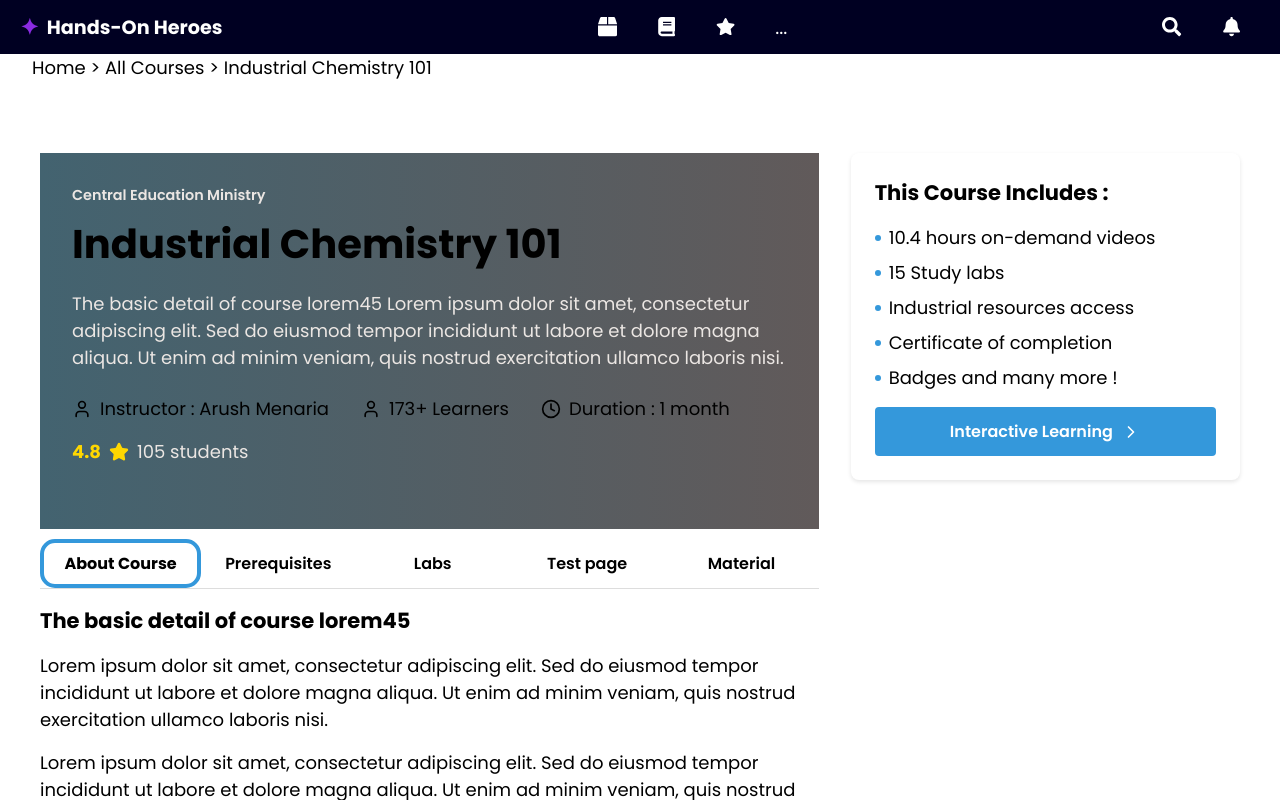
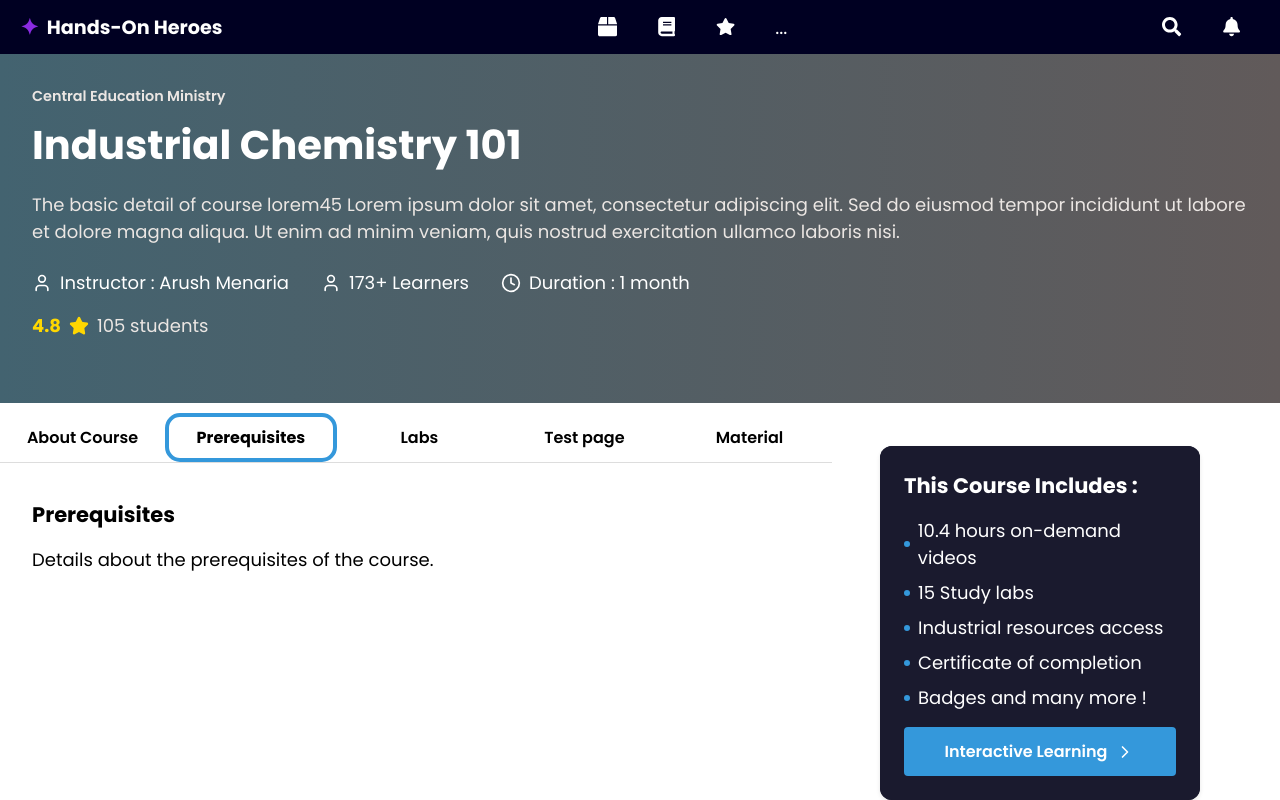
Before and after one commit to Vansh41104/SIH_2024, a React (Vite) app: page /course in a window 1280 px wide. Both pictures are taken after a click on the button "Prerequisites". Shown: the top 800 px of the page. Built offline with nearby package versions, Linux system fonts and the light colour scheme.

Commit message:
push course page final

```diff
--- a/src/pages/CoursePage/CoursePage.css
+++ b/src/pages/CoursePage/CoursePage.css
@@ -1,8 +1,10 @@
 .crpg-course-page {
+  width: 100%;
   font-family: Arial, sans-serif;
   font-size: large;
  color: black;
   min-height: 100vh;
+
 
   background-color: white;
 }
@@ -10,6 +12,8 @@
 .crpg-upper-div {
   background : linear-gradient(to right, #436370, #615a5a);
   padding: 2rem 2rem;
+  color: white;
+  /* width: 100%; */
 }
 
 .crpg-header {
@@ -20,8 +24,16 @@
 
 .crpg-course-container {
   max-width: 1600px;
-  margin: 0 auto;
-  padding: 0 2rem;
+  display: none;
+
+  margin-top: 12px;
+  padding: 24px;
+}
+.crpg-container {
+  /* padding: 24px; */
+
+
+
 }
 
 .crpg-header-content {
@@ -56,7 +68,7 @@
 .crpg-main-content {
   display: flex;
   gap: 2rem;
-  padding: 2rem 0;
+  /* padding: 2rem 0; */
 }
 
 .crpg-course-info {
@@ -112,6 +124,7 @@
   border-bottom: 1px solid #ddd;
   margin-bottom: 1rem;
   color: black;
+  width: 65%;
 }
 
 .crpg-course-tabs button {
@@ -127,6 +140,16 @@
   font-weight: bold;
   color: black;
 }
+.crpg-course-details{
+  padding: 20px;
+  height: 34vh;
+  width: 65%;
+  margin-left: 12px;
+
+  overflow: hidden;
+
+
+}
 
 .crpg-course-details h3 {
   margin-bottom: 1rem;
@@ -137,14 +160,25 @@
 }
 
 .crpg-course-sidebar {
-  flex: 1;
+  position: absolute;
+  bottom: 0;
+  color: white;
+
+  right:5rem;
+  background-color: #1a1a2e;
+  border-radius: 12px;
+  width:25%;
+
+
 }
 
 .crpg-sidebar-content {
   background-color: #fff;
   padding: 1.5rem;
-  border-radius: 8px;
+  border-radius: 12px;
   box-shadow: 0 2px 4px rgba(0,0,0,0.1);
+  background-color: #1a1a2e;
+
 }
 
 .crpg-sidebar-content h3 {
--- a/src/pages/CoursePage/CoursePage.jsx
+++ b/src/pages/CoursePage/CoursePage.jsx
@@ -1,13 +1,78 @@
-import React from 'react';
+import React, { useState } from 'react';
 import { Star, Clock, User, ChevronRight } from 'lucide-react';
 import './CoursePage.css';
 import Navbar from "../../components/Navbar/Navbar";
-// import Background from 'three/src/renderers/common/Background.js';
 
+// Tab Components
+const AboutCourse = () => (
+  <div>
+    <h3>The basic detail of course lorem45</h3>
+    <p>Lorem ipsum dolor sit amet, consectetur adipiscing elit. Sed do eiusmod tempor incididunt ut labore et dolore magna aliqua. Ut enim ad minim veniam, quis nostrud exercitation ullamco laboris nisi.</p>
+    <p>Lorem ipsum dolor sit amet, consectetur adipiscing elit. Sed do eiusmod tempor incididunt ut labore et dolore magna aliqua. Ut enim ad minim veniam, quis nostrud exercitation ullamco laboris nisi.</p>
+    <p>Lorem ipsum dolor sit amet, consectetur adipiscing elit. Sed do eiusmod tempor incididunt ut labore et dolore magna aliqua. Ut enim ad minim veniam, quis nostrud exercitation ullamco laboris nisi.</p>
+  </div>
+);
+
+const Prerequisites = () => (
+  <div>
+    <h3>Prerequisites</h3>
+    <p>Details about the prerequisites of the course.</p>
+  </div>
+);
+
+const Labs = () => (
+  <div>
+    <h3>Labs Related to project:</h3>
+    <p>Information about the labs included in the course.</p>
+    <button className="crpg-interactive-learning" >
+                <span>Labs page</span>
+                <ChevronRight size={20} />
+              </button>
+  </div>
+);
+
+const TestPage = () => (
+  <div>
+    <h3>Test Related to projects:</h3>
+    <p>Details about the test pages and assessments.</p>
+    <button className="crpg-interactive-learning">
+                <span>Test Page</span>
+                <ChevronRight size={20} />
+              </button>
+  </div>
+);
+
+const Material = () => (
+  <div>
+    <h3>Materials Related to Course:</h3>
+    <p>Information about the course material and resources.</p>
+  </div>
+);
+
+// Main CoursePage Component
 const CoursePage = () => {
+  const [activeTab, setActiveTab] = useState('about');
+
+  const renderTabContent = () => {
+    switch (activeTab) {
+      case 'about':
+        return <AboutCourse />;
+      case 'prerequisites':
+        return <Prerequisites />;
+      case 'labs':
+        return <Labs />;
+      case 'testPage':
+        return <TestPage />;
+      case 'material':
+        return <Material />;
+      default:
+        return null;
+    }
+  };
+
   return (
     <div className="crpg-course-page">
-
+      {/* <Navbar /> */}
 
       <nav>
         <div className="crpg-course-container">
@@ -15,7 +80,7 @@ const CoursePage = () => {
         </div>
       </nav>
 
-      <main className="crpg-container">
+      <div className="crpg-container">
         <div className="crpg-main-content">
           <div className="crpg-course-info">
             <div className="crpg-upper-div">
@@ -46,18 +111,15 @@ const CoursePage = () => {
             </div>
 
             <div className="crpg-course-tabs">
-              <button className="crpg-active">About Course</button>
-              <button>Prerequisites</button>
-              <button>Labs</button>
-              <button>Test page</button>
-              <button>Material</button>
+              <button className={activeTab === 'about' ? 'crpg-active' : ''} onClick={() => setActiveTab('about')}>About Course</button>
+              <button className={activeTab === 'prerequisites' ? 'crpg-active' : ''} onClick={() => setActiveTab('prerequisites')}>Prerequisites</button>
+              <button className={activeTab === 'labs' ? 'crpg-active' : ''} onClick={() => setActiveTab('labs')}>Labs</button>
+              <button className={activeTab === 'testPage' ? 'crpg-active' : ''} onClick={() => setActiveTab('testPage')}>Test page</button>
+              <button className={activeTab === 'material' ? 'crpg-active' : ''} onClick={() => setActiveTab('material')}>Material</button>
             </div>
 
             <div className="crpg-course-details">
-              <h3>The basic detail of course lorem45</h3>
-              <p>Lorem ipsum dolor sit amet, consectetur adipiscing elit. Sed do eiusmod tempor incididunt ut labore et dolore magna aliqua. Ut enim ad minim veniam, quis nostrud exercitation ullamco laboris nisi.</p>
-              <p>Lorem ipsum dolor sit amet, consectetur adipiscing elit. Sed do eiusmod tempor incididunt ut labore et dolore magna aliqua. Ut enim ad minim veniam, quis nostrud exercitation ullamco laboris nisi.</p>
-              <p>Lorem ipsum dolor sit amet, consectetur adipiscing elit. Sed do eiusmod tempor incididunt ut labore et dolore magna aliqua. Ut enim ad minim veniam, quis nostrud exercitation ullamco laboris nisi.</p>
+              {renderTabContent()}
             </div>
           </div>
 
@@ -78,8 +140,9 @@ const CoursePage = () => {
             </div>
           </div>
         </div>
-      </main>
+      </div>
     </div>
   );
-}
+};
+
 export default CoursePage;
```
Lines whose indentation alone changed are shown as unchanged.
